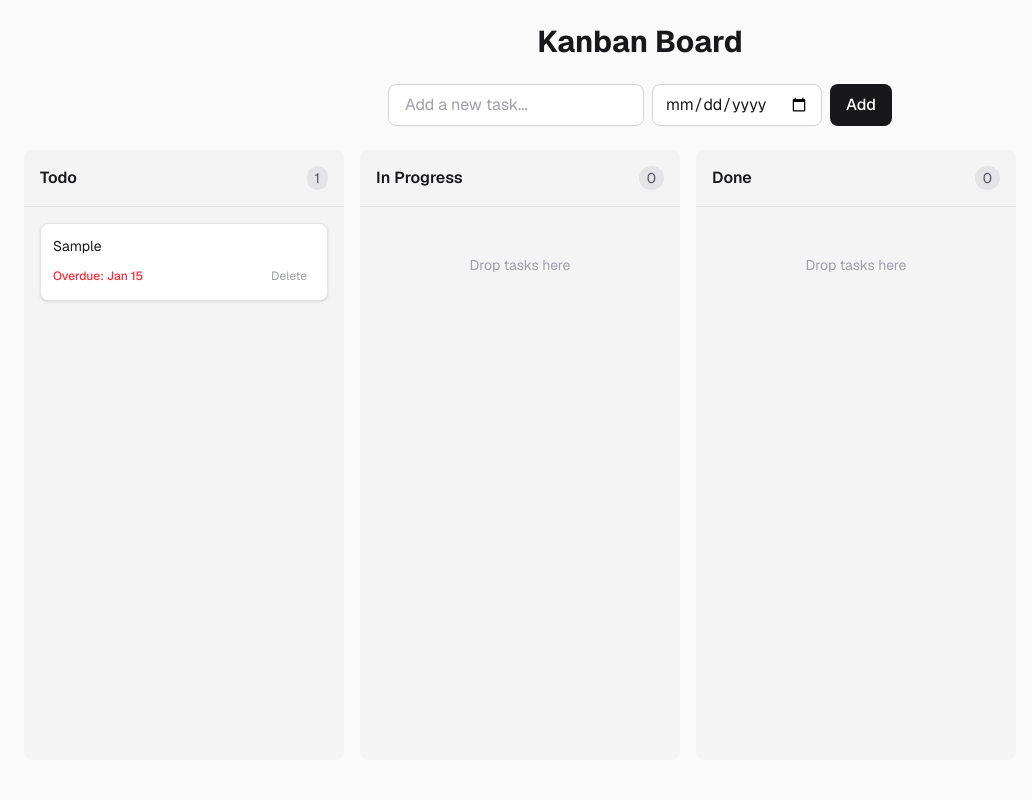
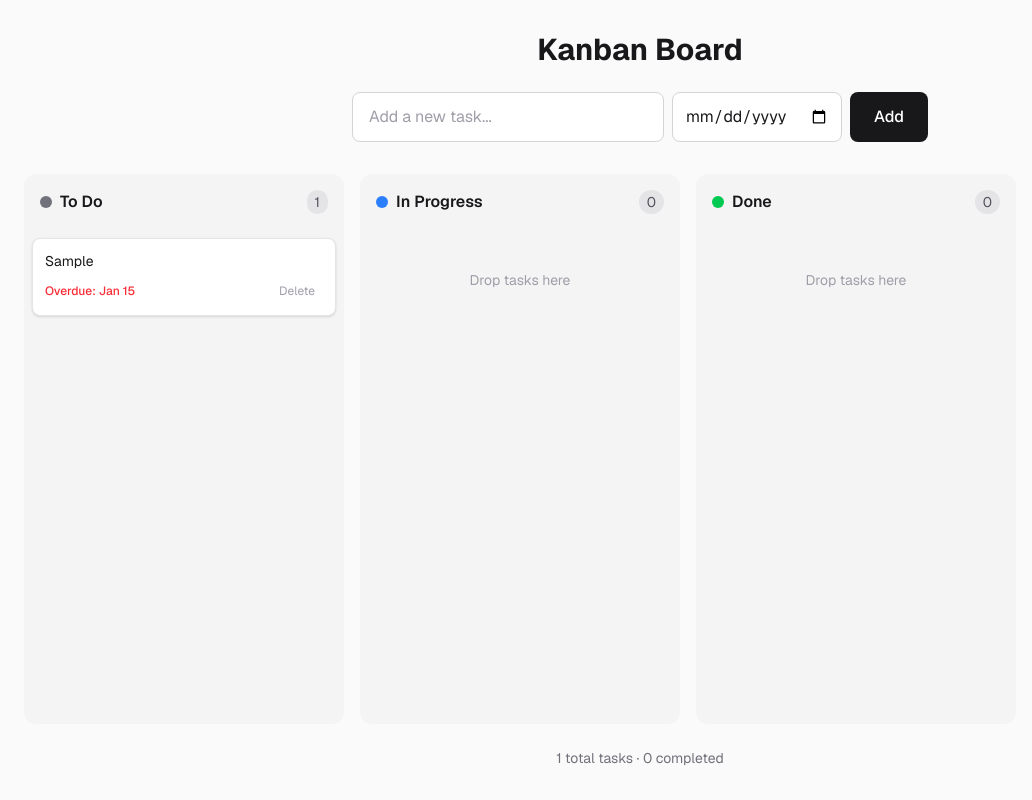
Before and after one commit to evisdren/test-app, a Next.js app: page / in a window 1280 px wide. Both pictures are taken after typing "Sample", "2020-01-15" into the empty fields and a click on the button "Add". Shown: the whole page, without its empty margins (0-1032 px from the left). Built offline with nearby package versions, Linux system fonts and the light colour scheme.

Commit message:
kanban board
Entire-Checkpoint: cefba8726533

```diff
--- a/app/page.tsx
+++ b/app/page.tsx
@@ -2,33 +2,30 @@
 
 import { useState, useEffect, DragEvent } from "react";
 
-type Status = "todo" | "in-progress" | "done";
-
 interface Todo {
   id: number;
   text: string;
-  status: Status;
+  status: "todo" | "in-progress" | "done";
   dueDate?: string;
 }
 
 const STORAGE_KEY = "kanban-todos";
 
-const COLUMNS: { id: Status; title: string }[] = [
-  { id: "todo", title: "Todo" },
-  { id: "in-progress", title: "In Progress" },
-  { id: "done", title: "Done" },
+const columns = [
+  { id: "todo" as const, title: "To Do", color: "bg-zinc-500" },
+  { id: "in-progress" as const, title: "In Progress", color: "bg-blue-500" },
+  { id: "done" as const, title: "Done", color: "bg-green-500" },
 ];
 
-export default function KanbanBoard() {
+export default function Home() {
   const [todos, setTodos] = useState<Todo[]>([]);
+  const [inputValue, setInputValue] = useState("");
   const [isLoaded, setIsLoaded] = useState(false);
-  const [inputValue, setInputValue] = useState("");
   const [dueDate, setDueDate] = useState("");
   const [draggedId, setDraggedId] = useState<number | null>(null);
   const [editingId, setEditingId] = useState<number | null>(null);
   const [editText, setEditText] = useState("");
 
-  // Load todos from localStorage on mount
   useEffect(() => {
     const stored = localStorage.getItem(STORAGE_KEY);
     if (stored) {
@@ -37,7 +34,6 @@ export default function KanbanBoard() {
     setIsLoaded(true);
   }, []);
 
-  // Save todos to localStorage when they change
   useEffect(() => {
     if (isLoaded) {
       localStorage.setItem(STORAGE_KEY, JSON.stringify(todos));
@@ -69,17 +65,17 @@ export default function KanbanBoard() {
     setTodos(todos.filter((todo) => todo.id !== id));
   };
 
-  const handleDragStart = (e: DragEvent<HTMLDivElement>, id: number) => {
+  const handleDragStart = (e: DragEvent, id: number) => {
     setDraggedId(id);
     e.dataTransfer.effectAllowed = "move";
   };
 
-  const handleDragOver = (e: DragEvent<HTMLDivElement>) => {
+  const handleDragOver = (e: DragEvent) => {
     e.preventDefault();
     e.dataTransfer.dropEffect = "move";
   };
 
-  const handleDrop = (e: DragEvent<HTMLDivElement>, status: Status) => {
+  const handleDrop = (e: DragEvent, status: Todo["status"]) => {
     e.preventDefault();
     if (draggedId === null) return;
 
@@ -136,72 +132,68 @@ export default function KanbanBoard() {
     return date.toLocaleDateString(undefined, { month: "short", day: "numeric" });
   };
 
-  const getColumnTodos = (status: Status) =>
-    todos.filter((todo) => todo.status === status);
+  const getTodosByStatus = (status: Todo["status"]) => {
+    return todos.filter((todo) => todo.status === status);
+  };
 
   return (
-    <div className="flex min-h-screen flex-col bg-zinc-50 p-6 font-sans dark:bg-zinc-900">
-      <header className="mb-6">
-        <h1 className="text-center text-3xl font-bold text-zinc-900 dark:text-zinc-50">
+    <div className="flex min-h-screen flex-col bg-zinc-50 py-8 font-sans dark:bg-zinc-900">
+      <header className="px-6">
+        <h1 className="mb-6 text-center text-3xl font-bold text-zinc-900 dark:text-zinc-50">
           Kanban Board
         </h1>
-      </header>
 
-      <div className="mb-6 flex justify-center gap-2">
+        <div className="mx-auto mb-8 flex max-w-xl gap-2">
           <input
             type="text"
             value={inputValue}
             onChange={(e) => setInputValue(e.target.value)}
             onKeyDown={handleKeyDown}
             placeholder="Add a new task..."
-          className="w-64 rounded-lg border border-zinc-300 bg-white px-4 py-2 text-zinc-900 placeholder-zinc-400 focus:border-zinc-500 focus:outline-none dark:border-zinc-600 dark:bg-zinc-800 dark:text-zinc-50 dark:placeholder-zinc-500"
+            className="flex-1 rounded-lg border border-zinc-300 bg-white px-4 py-3 text-zinc-900 placeholder-zinc-400 focus:border-zinc-500 focus:outline-none dark:border-zinc-600 dark:bg-zinc-800 dark:text-zinc-50 dark:placeholder-zinc-500"
           />
           <input
             type="date"
             value={dueDate}
             onChange={(e) => setDueDate(e.target.value)}
-          className="rounded-lg border border-zinc-300 bg-white px-3 py-2 text-zinc-900 focus:border-zinc-500 focus:outline-none dark:border-zinc-600 dark:bg-zinc-800 dark:text-zinc-50"
+            className="rounded-lg border border-zinc-300 bg-white px-3 py-3 text-zinc-900 focus:border-zinc-500 focus:outline-none dark:border-zinc-600 dark:bg-zinc-800 dark:text-zinc-50"
           />
           <button
             onClick={addTodo}
-          className="rounded-lg bg-zinc-900 px-4 py-2 font-medium text-white transition-colors hover:bg-zinc-700 dark:bg-zinc-50 dark:text-zinc-900 dark:hover:bg-zinc-200"
+            className="rounded-lg bg-zinc-900 px-6 py-3 font-medium text-white transition-colors hover:bg-zinc-700 dark:bg-zinc-50 dark:text-zinc-900 dark:hover:bg-zinc-200"
           >
             Add
           </button>
         </div>
+      </header>
 
-      <div className="flex flex-1 gap-4 overflow-x-auto pb-4">
-        {COLUMNS.map((column) => (
+      <main className="flex flex-1 gap-4 overflow-x-auto px-6 pb-6">
+        {columns.map((column) => (
           <div
             key={column.id}
-            className="flex w-80 min-w-[320px] flex-col rounded-lg bg-zinc-100 dark:bg-zinc-800"
+            className="flex w-80 flex-shrink-0 flex-col rounded-xl bg-zinc-100 dark:bg-zinc-800"
             onDragOver={handleDragOver}
             onDrop={(e) => handleDrop(e, column.id)}
           >
-            <div className="flex items-center justify-between border-b border-zinc-200 p-4 dark:border-zinc-700">
+            <div className="flex items-center gap-2 p-4">
+              <div className={`h-3 w-3 rounded-full ${column.color}`} />
               <h2 className="font-semibold text-zinc-900 dark:text-zinc-50">
                 {column.title}
               </h2>
-              <span className="rounded-full bg-zinc-200 px-2 py-0.5 text-sm text-zinc-600 dark:bg-zinc-700 dark:text-zinc-300">
-                {getColumnTodos(column.id).length}
+              <span className="ml-auto rounded-full bg-zinc-200 px-2 py-0.5 text-sm text-zinc-600 dark:bg-zinc-700 dark:text-zinc-400">
+                {getTodosByStatus(column.id).length}
               </span>
             </div>
 
-            <div className="flex-1 space-y-3 overflow-y-auto p-4">
-              {getColumnTodos(column.id).map((todo) => (
+            <div className="flex-1 space-y-2 overflow-y-auto p-2">
+              {getTodosByStatus(column.id).map((todo) => (
                 <div
                   key={todo.id}
                   draggable
                   onDragStart={(e) => handleDragStart(e, todo.id)}
                   onDragEnd={handleDragEnd}
-                  className={`cursor-grab rounded-lg border bg-white p-3 shadow-sm transition-all active:cursor-grabbing dark:bg-zinc-700 ${
-                    draggedId === todo.id
-                      ? "border-zinc-400 opacity-50 dark:border-zinc-500"
-                      : "border-zinc-200 hover:border-zinc-300 dark:border-zinc-600 dark:hover:border-zinc-500"
-                  } ${
-                    todo.status === "done"
-                      ? "opacity-75"
-                      : ""
+                  className={`cursor-grab rounded-lg border border-zinc-200 bg-white p-3 shadow-sm transition-all active:cursor-grabbing dark:border-zinc-700 dark:bg-zinc-900 ${
+                    draggedId === todo.id ? "opacity-50" : ""
                   }`}
                 >
                   {editingId === todo.id ? (
@@ -215,10 +207,9 @@ export default function KanbanBoard() {
                       className="w-full rounded border border-zinc-300 bg-transparent px-2 py-1 text-zinc-900 focus:border-zinc-500 focus:outline-none dark:border-zinc-600 dark:text-zinc-50"
                     />
                   ) : (
-                    <>
                     <p
                       onDoubleClick={() => startEditing(todo)}
-                        className={`mb-2 cursor-pointer text-sm ${
+                      className={`text-sm ${
                         todo.status === "done"
                           ? "text-zinc-400 line-through dark:text-zinc-500"
                           : "text-zinc-900 dark:text-zinc-50"
@@ -226,7 +217,9 @@ export default function KanbanBoard() {
                     >
                       {todo.text}
                     </p>
-                      <div className="flex items-center justify-between">
+                  )}
+
+                  <div className="mt-2 flex items-center justify-between">
                     {todo.dueDate ? (
                       <span
                         className={`text-xs ${
@@ -247,17 +240,15 @@ export default function KanbanBoard() {
                     )}
                     <button
                       onClick={() => deleteTodo(todo.id)}
-                          className="rounded px-2 py-1 text-xs text-zinc-400 transition-colors hover:bg-zinc-100 hover:text-red-500 dark:hover:bg-zinc-600 dark:hover:text-red-400"
+                      className="rounded px-2 py-1 text-xs text-zinc-400 transition-colors hover:bg-zinc-100 hover:text-red-500 dark:hover:bg-zinc-800 dark:hover:text-red-400"
                     >
                       Delete
                     </button>
                   </div>
-                    </>
-                  )}
                 </div>
               ))}
 
-              {getColumnTodos(column.id).length === 0 && (
+              {getTodosByStatus(column.id).length === 0 && (
                 <p className="py-8 text-center text-sm text-zinc-400 dark:text-zinc-500">
                   Drop tasks here
                 </p>
@@ -265,7 +256,11 @@ export default function KanbanBoard() {
             </div>
           </div>
         ))}
-      </div>
+      </main>
+
+      <footer className="px-6 text-center text-sm text-zinc-500 dark:text-zinc-400">
+        {todos.length} total tasks · {getTodosByStatus("done").length} completed
+      </footer>
     </div>
   );
 }
```
Lines whose indentation alone changed are shown as unchanged.
